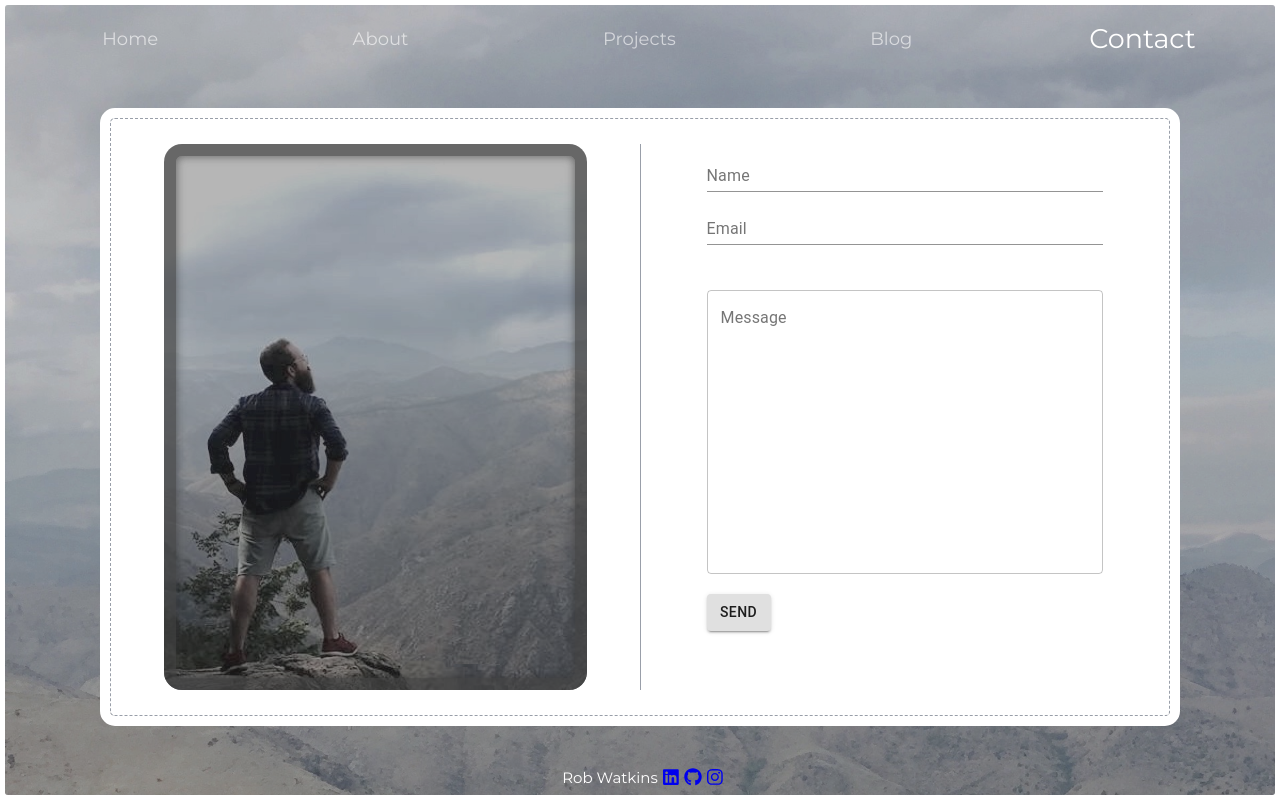
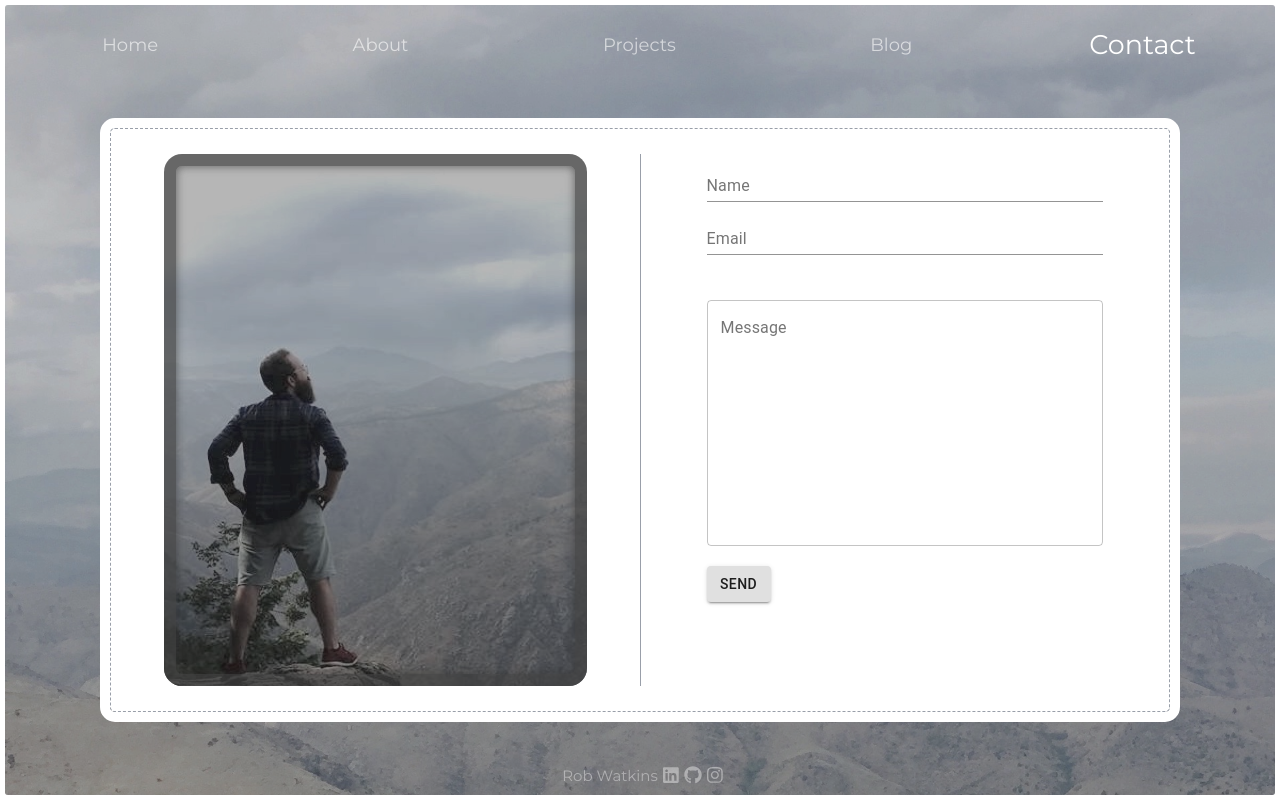
Before and after one commit to robpwatkins/robpwatkins, a React (Create React App) app: page /contact in a window 1280 px wide. Built offline with nearby package versions, Linux system fonts and the light colour scheme.

Commit message:
ok now that footer looking fly

```diff
--- a/src/components/Contact.css
+++ b/src/components/Contact.css
@@ -4,7 +4,7 @@
 
 .contact-container {
   display: flex;
-  height: 100%;
+  height: 85%;
   width: 100%;
   flex-direction: column;
   justify-content: center;
--- a/src/components/Contact.js
+++ b/src/components/Contact.js
@@ -25,7 +25,7 @@ const Contact = () => {
               <TextField
                 label="Message"
                 multiline
-                rows={13}
+                rows={11}
                 variant="outlined"
                 ></TextField>
               <Button
--- a/src/components/Footer.css
+++ b/src/components/Footer.css
@@ -9,7 +9,7 @@ footer {
 .footer-box {
   display: flex;
   width: 200px;
-  height: 100%;
+  height: auto;
   justify-content: center;
   align-items: center;
 }
@@ -26,15 +26,16 @@ footer p {
   font-size: 18px;
 }
 
+.icon-box a {
+  display: block;
+  /* color: rgba(255, 255, 255, 0.404); */
+}
+
 .icon-box a:visited {
   color: white;
 }
 
 .icon-box a:hover {
-  color: #5FD2F1;
+  /* color: #5FD2F1; */
+  transform: scale(1.2)
 }
-
-/* @keyframes spin {
-  0% { transform: rotate(0deg); }
-  100% { transform: rotate(360deg); }
-} */
--- a/src/components/Footer.js
+++ b/src/components/Footer.js
@@ -1,29 +1,25 @@
 import React from 'react';
-// import Atom from '../img/logo192.png';
 import './Footer.css'
 import { FontAwesomeIcon } from '@fortawesome/react-fontawesome';
-import { faLinkedin } from '@fortawesome/free-brands-svg-icons';
-import { faGithub } from '@fortawesome/free-brands-svg-icons';
-import { faInstagram } from '@fortawesome/free-brands-svg-icons';
-// import CopyrightIcon from '@material-ui/icons/Copyright'
+import { faLinkedin, faGithub, faInstagram } from '@fortawesome/free-brands-svg-icons';
 
 class Footer extends React.Component {
   state = {
     isHovered: false,
-    animation: 'none'
+    color: 'rgba(255, 255, 255, 0.404)'
   }
 
   handleMouseEnter = () => {
     this.setState({
       isHovered: !this.state.isHovered,
-      animation: 'spin 2s linear infinite'
+      color: 'white',
     })
   }
 
   handleMouseLeave = () => {
     this.setState({
       isHovered: !this.state.isHovered,
-      animation: 'none'
+      color: 'rgba(255, 255, 255, 0.404)'
     })
   }
 
@@ -35,21 +31,32 @@ class Footer extends React.Component {
           className="footer-box"
           onMouseEnter={this.handleMouseEnter}
           onMouseLeave={this.handleMouseLeave}
+          style={{color: this.state.color}}
         >
-          {/* <img src={Atom} alt="" style={{animation: `${this.state.animation}`}}/> */}
           <p>Rob Watkins</p>
           <div className="icon-box">
-            <a target="_blank" href="https://www.linkedin.com/in/robpwatkins/">
+            <a
+              target="_blank"
+              href="https://www.linkedin.com/in/robpwatkins/"
+              style={{color: this.state.color}}
+            >
               <FontAwesomeIcon icon={faLinkedin} />
             </a>
-            <a target="_blank" href="https://github.com/robpwatkins">
+            <a
+              target="_blank"
+              href="https://github.com/robpwatkins"
+              style={{color: this.state.color}}
+            >
               <FontAwesomeIcon icon={faGithub} />
             </a>
-            <a target="_blank" href="https://www.instagram.com/robpwatkins/">
+            <a
+              target="_blank"
+              href="https://www.instagram.com/robpwatkins/"
+              style={{color: this.state.color}}
+            >
               <FontAwesomeIcon icon={faInstagram} />
             </a>
           </div>
-          {/* <CopyrightIcon style={{fontSize: "12px"}}/> */}
         </div>
       </footer>
     )
```
